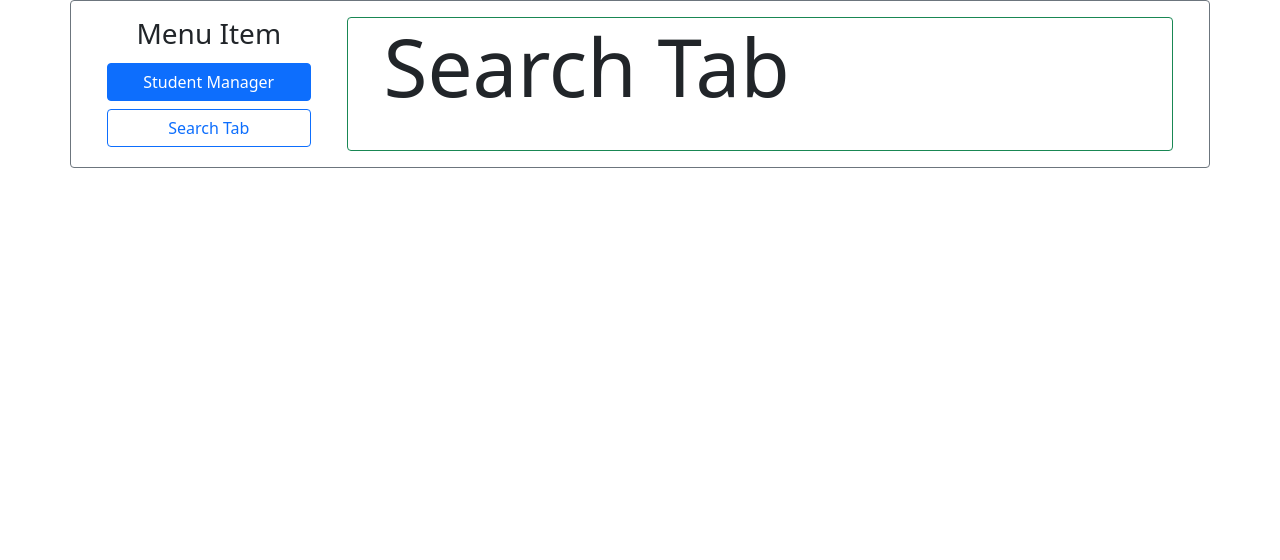
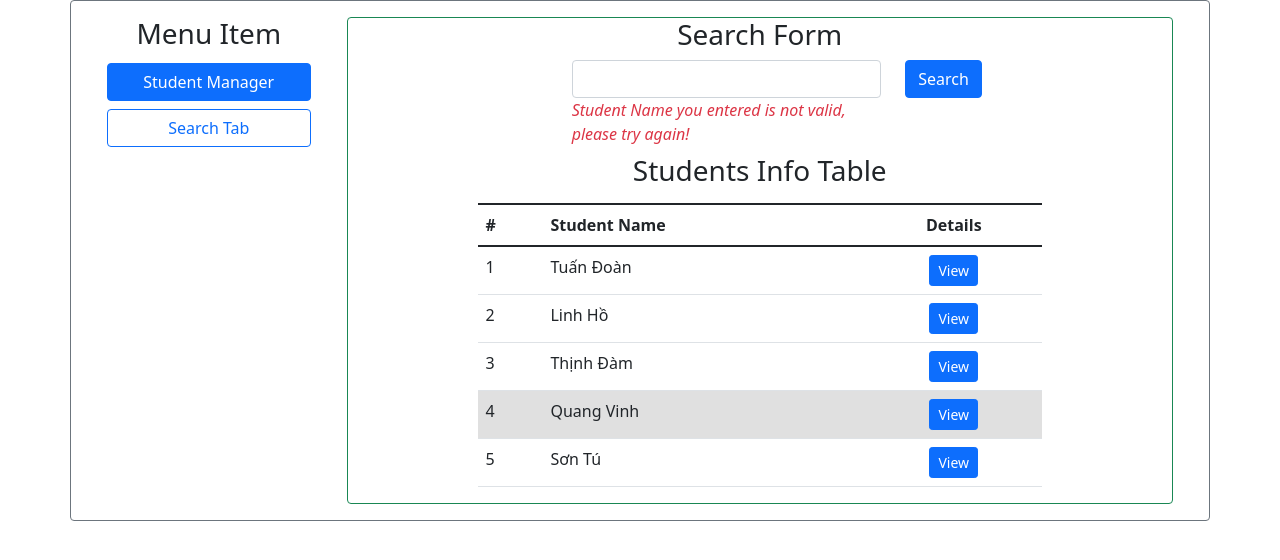
Before and after one commit to khoanguyen84/fs-react, a React (Create React App) app: page /search-tab in a window 1280 px wide. Shown: the top 560 px of the page. Built offline with nearby package versions, Linux system fonts and the light colour scheme.

Commit message:
development

```diff
--- a/src/components/Main/SearchTab.js
+++ b/src/components/Main/SearchTab.js
@@ -1,9 +1,77 @@
-import React from "react";
+import React, { useState } from "react";
+import student_data from '../../data/student_db.json';
+import TR from "./TR";
+import StudentDetail from "./StudentDetail";
 
-function SearchTab(){
+function SearchTab() {
+    const [keyword, setKeyword] = useState("");
+    const [data, setData] = useState(student_data);
+    const [student, setStudent] = useState(null);
+
+    const handleSearch = (e) => {
+        e.preventDefault();
+        setData((prev) => {
+            return keyword ?
+                prev.filter((std) => std.student_name.toLowerCase().includes(keyword.toLocaleLowerCase()))
+                : student_data;
+        })
+    }
     return (
         <div className="container">
-            <h1 className="display-1">Search Tab</h1>
+            <div className="search-area d-flex flex-column align-items-center">
+                <h3 className="text-center">Search Form</h3>
+                <form className="w-50" onSubmit={handleSearch}>
+                    <div className="row">
+                        <div className="col-md-10">
+                            <input type="search" className="form-control"
+                                onInput={(e) => setKeyword(e.target.value)}
+                            />
+                            {
+                                !keyword ?
+                                    <span className="fst-italic text-danger">Student Name you entered is not valid, please try again!</span>
+                                    : null
+                            }
+
+                        </div>
+                        <div className="col-md-2">
+                            <button className="btn btn-primary">Search</button>
+                        </div>
+                    </div>
+                </form>
+            </div>
+            <div className="search-result d-flex flex-column align-items-center">
+                <table className="table caption-top w-75 align-items-center">
+                    <caption className="text-center text-dark">
+                        <h3>Students Info Table</h3>
+                    </caption>
+                    <thead>
+                        <tr>
+                            <th>#</th>
+                            <th>Student Name</th>
+                            <th className="text-center">Details</th>
+                        </tr>
+                    </thead>
+                    <tbody>
+                        {
+                            data.map((std) => {
+                                const bgColor = (std.java >= 5 && std.fe >= 5 && std.react >= 5) ? "#e0e0e0" : "";
+                                return (
+                                    <tr key={std.id} style={{backgroundColor: bgColor}}>
+                                        <td>{std.id}</td>
+                                        <td>{std.student_name}</td>
+                                        <td className="text-center">
+                                            <button className="btn btn-primary btn-sm"
+                                                onClick={() => setStudent(std)}
+                                            >View</button>
+                                        </td>
+                                    </tr>
+                                )
+                            })
+                        }
+                    </tbody>
+                </table>
+            </div>
+            {student && <StudentDetail props={student} />}
         </div>
     )
 }
--- /dev/null
+++ b/src/components/Main/StudentDetail.js
@@ -0,0 +1,44 @@
+import React from "react";
+
+function StudentDetail({ props }) {
+    const { id, student_name, java, fe, react } = props;
+    return (
+        <div className="container d-flex align-items-center flex-column">
+            <h3>Detail</h3>
+            <div className="w-100 border border-primary pb-1">
+                <div className="bg-primary py-1">
+                    <p className="text-white text-center">{student_name}</p>
+                </div>
+                <div className="p-1 d-flex justify-content-between">
+                    <div className="d-flex align-items-center flex-column w-25">
+                        <p>Java</p>
+                        <div className="bg-success w-100">
+                            <p className="text-center text-white">{java}</p>
+                        </div>
+                    </div>
+                    <div className="d-flex align-items-center flex-column  w-25">
+                        <p>FE</p>
+                        <div className="bg-success w-100">
+                            <p className="text-center text-white">{fe}</p>
+                        </div>
+                    </div>
+                    <div className="d-flex align-items-center flex-column  w-25">
+                        <p>React</p>
+                        <div className="bg-success w-100">
+                            <p className="text-center text-white">{react}</p>
+                        </div>
+                    </div>
+                </div>
+            </div>
+            <div className="d-flex flex-column align-items-center w-100">
+                <div className="bg-primary w-25">
+                    <p className="text-center text-white">
+                        {((java + fe + react) / 3).toFixed(2)}
+                    </p>
+                </div>
+            </div>
+        </div>
+    )
+}
+
+export default StudentDetail;
--- a/src/components/Main/StudentManager.js
+++ b/src/components/Main/StudentManager.js
@@ -1,12 +1,20 @@
 import React, { useState, useEffect } from "react";
 import student_data from '../../data/student_db.json';
+import TR from "./TR";
 
-function StudentManager(){
+function StudentManager() {
     const [students, setStudents] = useState([]);
     useEffect(() => {
         setStudents(student_data);
     }, [])
-    console.log(students);
+
+    const handleUpdateStudent = (std) => {
+        setStudents((prev) => {
+            let pos = prev.findIndex((s) => s.id == std.id);
+            prev[pos] = { ...std }
+            return prev;
+        })
+    }
     return (
         <div className="container">
             <table className="table caption-top">
@@ -25,19 +33,13 @@ function StudentManager(){
                 </thead>
                 <tbody>
                     {
-                        students.map((std) => (
-                            <tr key={std.id}>
-                                <td>{std.id}</td>
-                                <td>{std.student_name}</td>
-                                <td className="text-center">{std.java}</td>
-                                <td className="text-center">{std.fe}</td>
-                                <td className="text-center">{std.react}</td>
-                                <td className="text-center">
-                                    <i role={"button"} className="fa fa-edit me-2"></i>
-                                    <i role={"button"} className="fa fa-times text-danger fw-bolder"></i>
-                                </td>
-                            </tr>
-                        ))
+                        // students.map((std) => (
+                        //     <TR props={std} handleSave={handleUpdateStudent} />
+                        // ))
+                        students.map((std) => {
+                            console.log(std);
+                            return <TR props={std} handleSave={handleUpdateStudent} />
+                        })
                     }
                 </tbody>
             </table>
--- /dev/null
+++ b/src/components/Main/TR.js
@@ -0,0 +1,85 @@
+import React, { useState, useEffect } from "react";
+function TR({ props, handleSave }, ) {
+    const { id, student_name, java, fe, react } = props;
+    const [selected, setSelected] = useState(0);
+    const [student, setStudent] = useState({})
+
+    useEffect(() => {
+        setStudent(props)
+    }, [])
+    const handleInputValue = (e) => {
+        setStudent({
+            ...student,
+            [e.target.name] : [e.target.name] == "student_name" ? e.target.value : Number(e.target.value)
+        })
+    }
+    const handleUpdate = () => {
+        handleSave(student)
+        setSelected(0);
+    }
+
+    return (
+        <tr key={id}>
+            <td>{id}</td>
+            <td>
+                {
+                    selected ? (
+                        <input className="w-100"
+                                name="student_name"
+                                type="text" value={student.student_name}
+                                onInput={handleInputValue} />
+                    ) : student.student_name
+                }
+            </td>
+            <td className="text-center">
+                {
+                    selected ? (
+                        <input className="w-100"
+                                type="number" value={student.java}
+                                name="java"
+                                onInput={handleInputValue} />
+                    ) : student.java
+                }
+            </td>
+            <td className="text-center">
+                {
+                    selected ? (
+                        <input className="w-100"
+                            type="number" value={student.fe}
+                            name="fe"
+                            onInput={handleInputValue}/>
+                    ) : student.fe
+                }
+            </td>
+            <td className="text-center">
+                {
+                    selected ? (
+                        <input className="w-100"
+                        type="number" value={student.react}
+                        name="react"
+                        onInput={handleInputValue}/>
+                    ) : student.react
+                }
+            </td>
+            <td className="text-center">
+                {
+                    selected ? (
+                        <i role={"button"} className="fa fa-check text-success me-2"
+                            onClick={handleUpdate}
+                        ></i>
+
+                    ) :
+                        (
+                            <i role={"button"} className="fa fa-edit me-2"
+                                onClick={() => setSelected(id)}
+                            ></i>
+                        )
+                }
+
+                <i role={"button"} className="fa fa-times text-danger fw-bolder"></i>
+            </td>
+        </tr>
+    )
+}
+
+export default TR;
```
